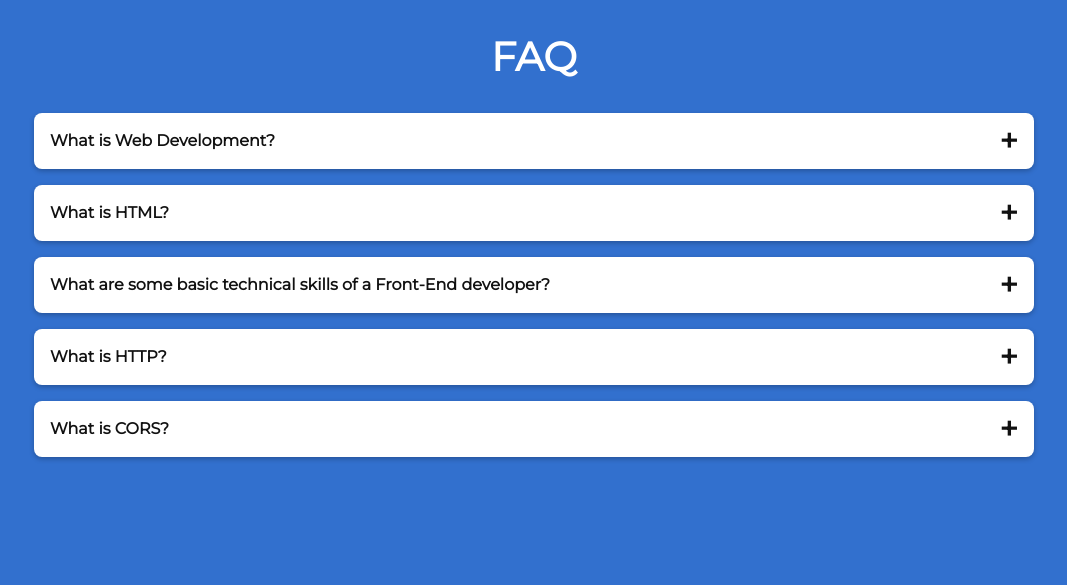
After one commit to nurilhdh/TA_web_sharing, a PHP site: page /faq.php in a window 1280 px wide. The commit adds this page. Shown: the top 585 px of the page, without its empty margins (106-1173 px from the left). Run offline with PHP 8.4, Linux system fonts and the light colour scheme.

Commit message:
update 28 april

```diff
--- /dev/null
+++ b/css/style_faq.css
@@ -0,0 +1,66 @@
+@import url('https://fonts.googleapis.com/css?family=Montserrat');
+
+* {
+  margin: 0;
+  padding: 0;
+  box-sizing: border-box;
+}
+body {
+  font-family: 'Montserrat', sans-serif;
+  background-color: #3270ce;
+  color: #fff;
+}
+h1 {
+  text-align: center;
+  margin: 2rem 0;
+  font-size: 2.5rem;
+}
+
+.accordion {
+  width: 90%;
+  max-width: 1000px;
+  margin: 2rem auto;
+}
+.accordion-item {
+  background-color: #fff;
+  color: #111;
+  margin: 1rem 0;
+  border-radius: 0.5rem;
+  box-shadow: 0 2px 5px 0 rgba(0,0,0,0.25);
+}
+.accordion-item-header {
+  padding: 0.5rem 3rem 0.5rem 1rem;
+  min-height: 3.5rem;
+  line-height: 1.25rem;
+  font-weight: bold;
+  display: flex;
+  align-items: center;
+  position: relative;
+  cursor: pointer;
+}
+.accordion-item-header::after {
+  content: "\002B";
+  font-size: 2rem;
+  position: absolute;
+  right: 1rem;
+}
+.accordion-item-header.active::after {
+  content: "\2212";
+}
+.accordion-item-body {
+  max-height: 0;
+  overflow: hidden;
+  transition: max-height 0.2s ease-out;
+}
+.accordion-item-body-content {
+  padding: 1rem;
+  line-height: 1.5rem;
+  border-top: 1px solid;
+  border-image: linear-gradient(to right, transparent, #3270ce, transparent) 1;
+}
+
+@media(max-width:767px) {
+  html {
+    font-size: 14px;
+  }
+}
--- /dev/null
+++ b/faq.php
@@ -0,0 +1,80 @@
+<!doctype html>
+<html lang="en">
+<head>
+    <!-- Required meta tags -->
+    <meta charset="utf-8">
+    <meta name="viewport" content="width=device-width, initial-scale=1.0">
+    <meta http-equive="X-UA-Compatible" content="ie=edge">
+    <title>Accordian</title>
+    <link rel="stylesheet" href="css/style_faq.css">
+    <script src="js/main_faq.js" defer></script>
+
+</head>
+<body>
+    <h1>FAQ</h1>
+
+<div class="accordion">
+  <div class="accordion-item">
+    <div class="accordion-item-header">
+      What is Web Development?
+    </div>
+    <div class="accordion-item-body">
+      <div class="accordion-item-body-content">
+        Web Development broadly refers to the tasks associated with developing functional websites and applications for the Internet. The web development process includes web design, web content development, client-side/server-side scripting and network security configuration, among other tasks.
+      </div>
+    </div>
+  </div>
+  <div class="accordion-item">
+    <div class="accordion-item-header">
+      What is HTML?
+    </div>
+    <div class="accordion-item-body">
+      <div class="accordion-item-body-content">
+        HTML, aka HyperText Markup Language, is the dominant markup language for creating websites and anything that can be viewed in a web browser.
+      </div>
+    </div>
+  </div>
+  <div class="accordion-item">
+    <div class="accordion-item-header">
+      What are some basic technical skills of a Front-End developer?
+    </div>
+    <div class="accordion-item-body">
+      <div class="accordion-item-body-content">
+        <ul style="padding-left: 1rem;">
+          <li>HTML, CSS, JavaScript</li>
+          <li>Frameworks (CSS and JavaScript frameworks)</li>
+          <li>Responsive Design</li>
+          <li>Version Control/Git</li>
+          <li>Testing/Debugging</li>
+          <li>Browser Developer Tools</li>
+          <li>Web Performance</li>
+          <li>SEO (Search Engine Optimization)</li>
+          <!-- <li>CSS Preprocessing</li> -->
+          <li>Command Line</li>
+          <li>CMS (Content Management System)</li>
+        </ul>
+      </div>
+    </div>
+  </div>
+  <div class="accordion-item">
+    <div class="accordion-item-header">
+      What is HTTP?
+    </div>
+    <div class="accordion-item-body">
+      <div class="accordion-item-body-content">
+        HTTP, aka HyperText Transfer Protocol, is the underlying protocol used by the World Wide Web and this protocol defines how messages are formatted and transmitted, and what actions Web servers and browsers should take in response to various commands.
+      </div>
+    </div>
+  </div>
+  <div class="accordion-item">
+    <div class="accordion-item-header">
+      What is CORS?
+    </div>
+    <div class="accordion-item-body">
+      <div class="accordion-item-body-content">
+        CORS, aka Cross-Origin Resource Sharing, is a mechanism that enables many resources (e.g. images, stylesheets, scripts, fonts) on a web page to be requested from another domain outside the domain from which the resource originated.
+      </div>
+    </div>
+  </div>
+</div>
+</body>
--- a/index.php
+++ b/index.php
@@ -30,13 +30,13 @@
                 <div class="collapse navbar-collapse justify-content-end" id="navbarNav">
                     <ul class="navbar-nav">
                         <li class="nav-item">
-                            <a class="nav-link" href="index.html">Home</a>
+                            <a class="nav-link" href="login.php">Home</a>
                         </li>
                         <li class="nav-item">
                             <a class="nav-link" href="#">About us</a>
                         </li>
                         <li class="nav-item">
-                            <a class="nav-link" href="#">FAQ</a>
+                            <a class="nav-link" href="faq.php">FAQ</a>
                         </li>
                         <!-- <li class="nav-item">
                             <a class="nav-link" href="#">Info</a>
--- /dev/null
+++ b/js/main_faq.js
@@ -0,0 +1,24 @@
+const accordionItemHeaders = document.querySelectorAll(".accordion-item-header");
+
+accordionItemHeaders.forEach(accordionItemHeader => {
+  accordionItemHeader.addEventListener("click", event => {
+
+    // Uncomment in case you only want to allow for the display of only one collapsed item at a time!
+
+    // const currentlyActiveAccordionItemHeader = document.querySelector(".accordion-item-header.active");
+    // if(currentlyActiveAccordionItemHeader && currentlyActiveAccordionItemHeader!==accordionItemHeader) {
+    //   currentlyActiveAccordionItemHeader.classList.toggle("active");
+    //   currentlyActiveAccordionItemHeader.nextElementSibling.style.maxHeight = 0;
+    // }
+
+    accordionItemHeader.classList.toggle("active");
+    const accordionItemBody = accordionItemHeader.nextElementSibling;
+    if(accordionItemHeader.classList.contains("active")) {
+      accordionItemBody.style.maxHeight = accordionItemBody.scrollHeight + "px";
+    }
+    else {
+      accordionItemBody.style.maxHeight = 0;
+    }
+
+  });
+});
--- a/login.php
+++ b/login.php
@@ -14,7 +14,7 @@ if (isset($_POST['submit'])) {
     $email = $_POST['email'];
     $password = md5($_POST['password']);
 
-    $sql = "SELECT * FROM users WHERE email='$email' AND password='$password'";
+    $sql = "SELECT * FROM user WHERE email='$email' AND password='$password'";
     $result = mysqli_query($conn, $sql);
     if ($result->num_rows > 0) {
         $row = mysqli_fetch_assoc($result);
--- a/register.php
+++ b/register.php
@@ -17,10 +17,10 @@ if (isset($_POST['submit'])) {
     $cpassword = md5($_POST['cpassword']);
 
     if ($password == $cpassword) {
-        $sql = "SELECT * FROM users WHERE email='$email'";
+        $sql = "SELECT * FROM user WHERE email='$email'";
         $result = mysqli_query($conn, $sql);
         if (!$result->num_rows > 0) {
-            $sql = "INSERT INTO users (username, email, password)
+            $sql = "INSERT INTO user (username, email, password)
                     VALUES ('$username', '$email', '$password')";
             $result = mysqli_query($conn, $sql);
             if ($result) {
```
Also changed, not shown: 3 other files.
